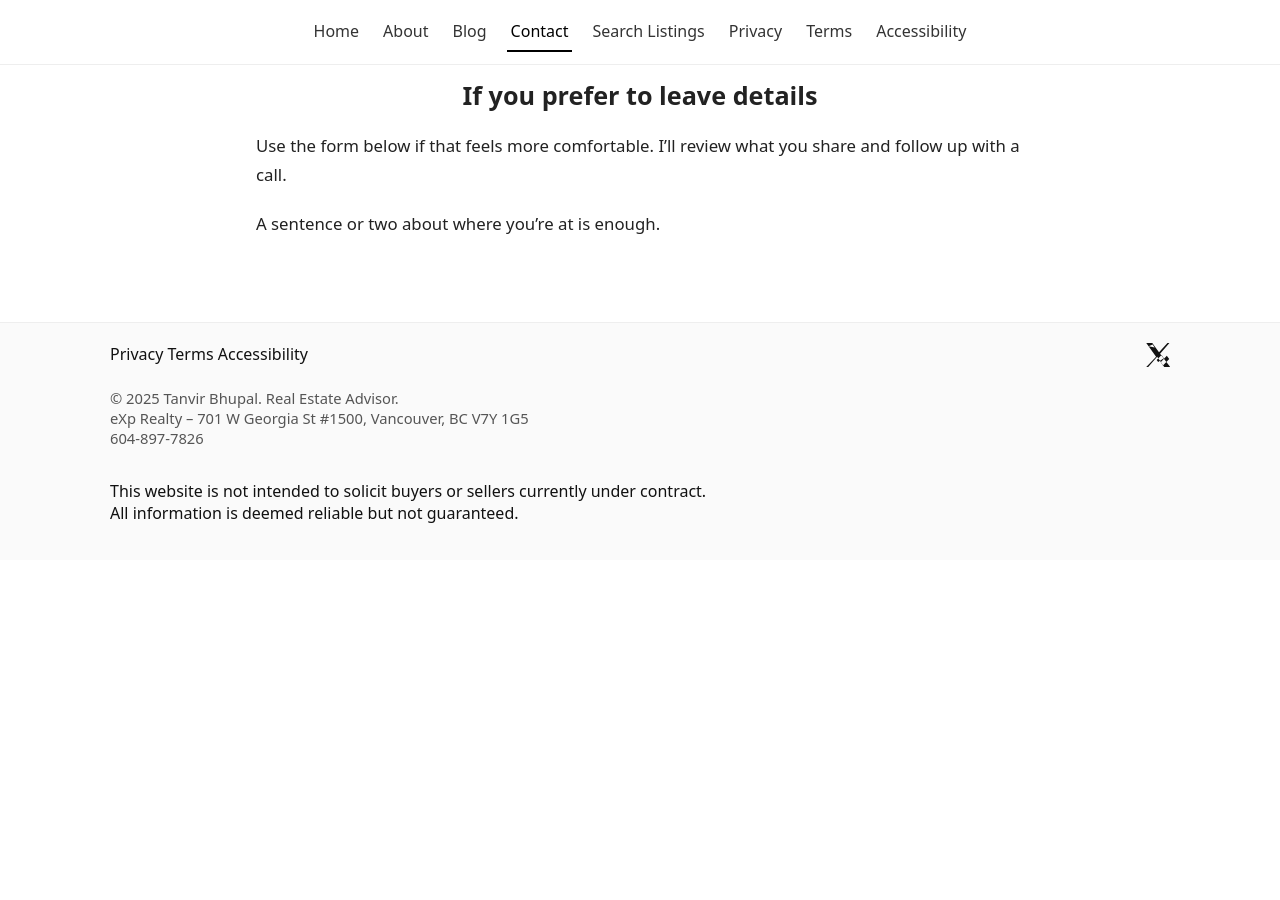
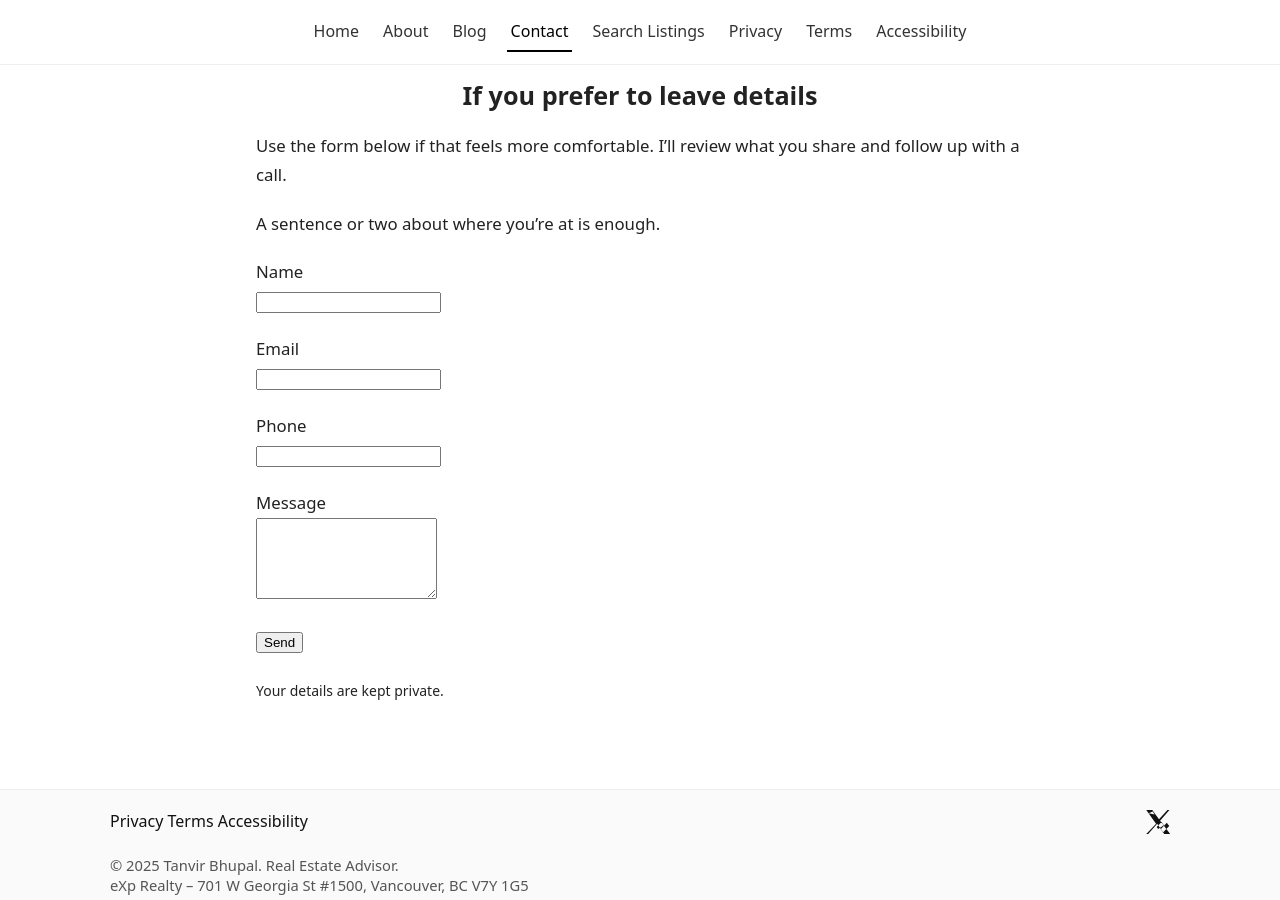
Before and after one commit to gvancouverhomes/gvancouverhomes.github.io, a Jekyll site: the page built from contact.md, in a window 1280 px wide and 900 px high, scrolled down 1211 px. Built offline with Jekyll 4.4.1, drawn with Linux system fonts in a browser that asks for light colours; before the commit the page ends 1771 px from its top, so only the background shows below that.

Commit message:
Update contact.md

```diff
--- a/contact.md
+++ b/contact.md
@@ -52,3 +52,46 @@ If I’m with a client or unavailable, leave a message or share your details bel
 Use the form below if that feels more comfortable. I’ll review what you share and follow up with a call.
 
 A sentence or two about where you’re at is enough.
+<form action="https://formspree.io/f/XXXXXXX" method="POST">
+
+  <p>
+    <label>
+      Name<br>
+      <input type="text" name="name" required>
+    </label>
+  </p>
+
+  <p>
+    <label>
+      Email<br>
+      <input type="email" name="email" required>
+    </label>
+  </p>
+
+  <p>
+    <label>
+      Phone<br>
+      <input type="tel" name="phone" required pattern="[0-9+\-\s()]{7,}">
+    </label>
+  </p>
+
+  <p>
+    <label>
+      Message<br>
+      <textarea name="message" rows="5" required></textarea>
+    </label>
+  </p>
+
+  <!-- Spam protection -->
+  <input type="text" name="_gotcha" style="display:none">
+
+  <!-- Email subject -->
+  <input type="hidden" name="_subject" value="New website inquiry">
+
+  <p>
+    <button type="submit">Send</button>
+  </p>
+
+</form>
+
+<p><small>Your details are kept private.</small></p>
```
